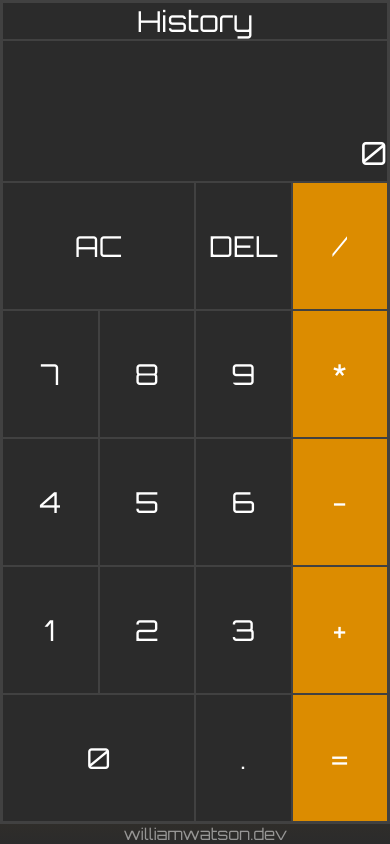
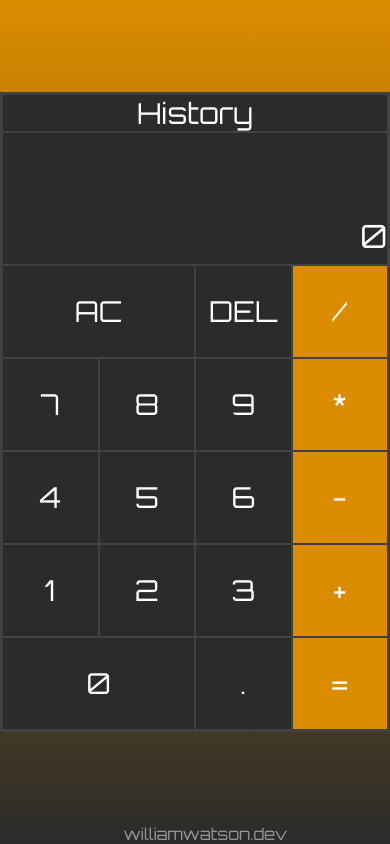
Before and after one commit to willswats/react-calculator, a React (Create React App) app: page / in a window 390 px wide. Built offline with nearby package versions, Linux system fonts and the light colour scheme; some icons are missing.

Commit message:
Test mobile sizing

```diff
--- a/src/App.css
+++ b/src/App.css
@@ -1,7 +1,7 @@
 .app {
   display: flex;
   flex-direction: column;
-  height: 100vh;
+  min-height: 100vh;
 }
 
 .calculator-container {
--- a/src/components/Calculator/Calculator.module.css
+++ b/src/components/Calculator/Calculator.module.css
@@ -10,7 +10,6 @@
 
 @media screen and (max-width: 500px) {
   .calculator {
-    height: 100%;
     width: 100%;
   }
 }
```
